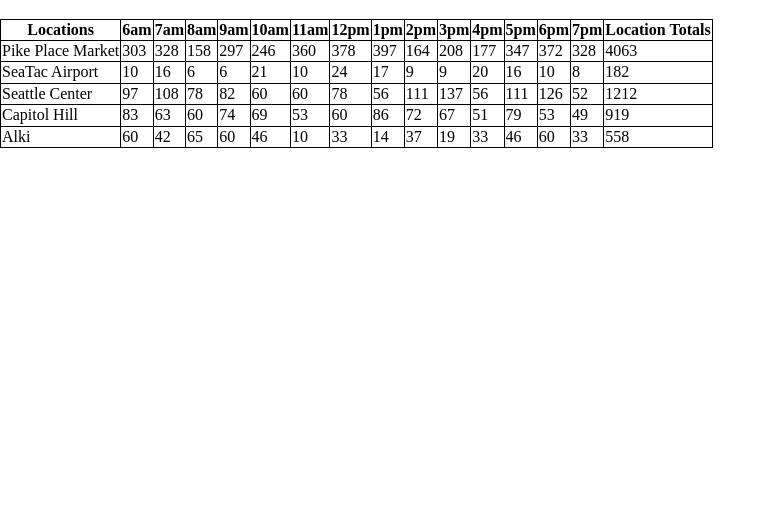
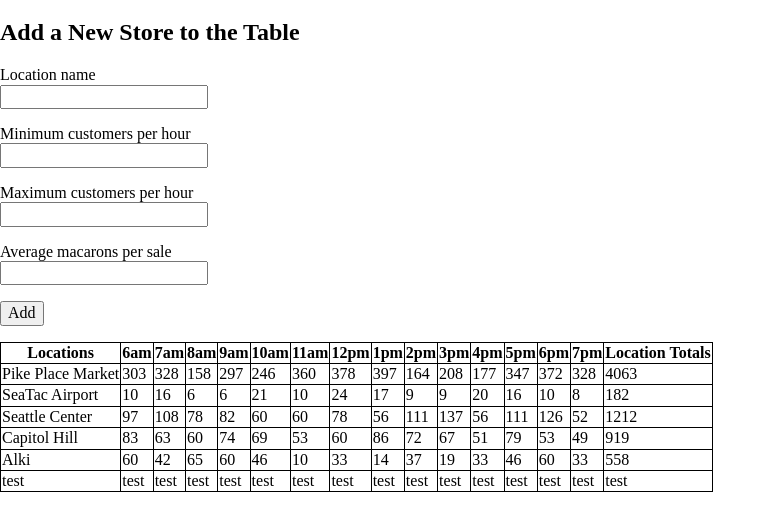
Before and after one commit to sarahflynn/lab-salmon-cookies-ca, a plain HTML site: page index.html in a window 1280 px wide. Shown: the part 61-592 px from the top of the page, without its empty margins (0-776 px from the left). Drawn offline with Linux system fonts and the light colour scheme.

Commit message:
store form and store totals row (with hard coded content) appearing

```diff
--- a/index.html
+++ b/index.html
@@ -14,8 +14,10 @@
 
     <script src="js/html.js"></script>
     <script src="js/stores-api.js"></script>
+    <script src="js/components/totals.js"></script>
     <script src="js/components/store-row.js"></script>
     <script src="js/components/stores-table.js"></script>
+    <script src="js/components/store-form.js"></script>
     <script src="js/components/app.js"></script>
     <script src="js/index.js"></script>
 </body>
--- a/js/components/app.js
+++ b/js/components/app.js
@@ -4,6 +4,7 @@
     let html = module.html;
     let storesApi = module.storesApi;
     let StoresTable = module.StoresTable;
+    let StoreForm = module.StoreForm;
 
     let template = function() {
         return html`
@@ -23,7 +24,11 @@
             let storesTable = new StoresTable ({
                 stores: stores
             });
+            let storeForm = new StoreForm ({
+                stores: stores
+            });
             console.log(stores);
+            main.appendChild(storeForm.render());
             main.appendChild(storesTable.render());
             return dom;
         }
--- /dev/null
+++ b/js/components/store-form.js
@@ -0,0 +1,85 @@
+'use strict';
+
+(function(module){
+
+    let html = module.html;
+
+    let template = function() {
+        return html`
+        <h2>Add a New Store to the Table</h2>
+            <form id="form">
+                <p>
+                    <label>Location name <br />
+                        <input type="text" name="name">
+                    </label>
+                </p>
+                <p>
+                    <label> Minimum customers per hour <br />
+                        <input type="number" name="min">
+                    </label>
+                </p>
+                <p>
+                    <label>Maximum customers per hour <br />
+                        <input type="number" name="max">
+                    </label>
+                </p>
+                <p>
+                    <label>Average macarons per sale <br />
+                        <input type="number" name="avg">
+                    </label>
+                </p>
+                <p>
+                    <button type="submit">Add</button>
+                </p>
+
+            </form>
+        `;
+    };
+
+    class StoreForm {
+        constructor(props) {
+            this.onAdd = props.onAdd;
+        }
+
+        render() {
+            let dom = template(this.store);
+
+            let form = dom.querySelector('form');
+
+            form.addEventListener('submit', (event) => {
+
+                event.preventDefault();
+
+                console.log('submit listener working');
+
+                let elements = form.elements;
+
+                let store = {
+                    name: elements.name.value,
+                    min: elements.min.value,
+                    max: elements.max.value,
+                    avg: elements.avg.value
+                };
+
+                console.log('storeObject', store);
+
+                // try {
+                //     error.textContent = '';
+                //     onStoreAdded(store);
+                //     form.reset();
+                //     document.activeElement.blur();
+                // }
+                // catch (err) {
+                //     error.textContent = err.message;
+                //     console.error(err);
+                // }
+
+            });
+
+            return dom;
+        }
+    }
+
+    module.StoreForm = StoreForm;
+
+})(window.module = window.module || {});
--- a/js/components/store-row.js
+++ b/js/components/store-row.js
@@ -6,7 +6,6 @@
 
     let template = function(store) {
         return html`
-
 
             <tbody id="table-body">
                 <tr>
--- a/js/components/stores-table.js
+++ b/js/components/stores-table.js
@@ -4,6 +4,7 @@
 
     let html = module.html;
     let StoreRow = module.StoreRow;
+    let Totals = module.Totals;
 
     let template = function() {
         return html`
@@ -34,6 +35,8 @@
         `;
     };
 
+    console.log('table totals', Totals);
+
     class StoresTable {
         constructor(props) {
             this.stores = props.stores;
@@ -46,6 +49,13 @@
             this.table.appendChild(storeRow.render());
         }
 
+        updateTotals(stores) {
+            let totals = new Totals ({
+                stores: stores
+            });
+            this.table.appendChild(totals.render());
+
+        }
 
         render() {
             let stores = this.stores;
@@ -56,6 +66,8 @@
                 this.updateStore(stores[i]);
             }
 
+            this.updateTotals(stores);
+
             return dom;
         }
     }
--- /dev/null
+++ b/js/components/totals.js
@@ -0,0 +1,53 @@
+'use strict';
+
+(function(module) {
+
+    let html = module.html;
+
+
+    let template = function(totals) {
+        return html`
+            <tfoot id="foot">
+                <tr>
+                    <td>test</td>
+                    <td>test</td>
+                    <td>test</td>
+                    <td>test</td>
+                    <td>test</td>
+                    <td>test</td>
+                    <td>test</td>
+                    <td>test</td>
+                    <td>test</td>
+                    <td>test</td>
+                    <td>test</td>
+                    <td>test</td>
+                    <td>test</td>
+                    <td>test</td>
+                    <td>test</td>
+                    <td class="grand-total">test</td>
+                </tr>
+            </tfoot>
+        `;
+    };
+
+    function getTotals(stores) {
+
+    }
+
+    class Totals {
+        constructor(props) {
+            this.totals = getTotals(props.stores);
+            console.log(this.totals);
+        }
+
+        render() {
+            let dom = template(this.totals);
+            return dom;
+        }
+    }
+
+    module.Totals = Totals;
+
+    console.log('totals totals', Totals);
+
+})(window.module = window.module || {});
--- a/js/stores-api.js
+++ b/js/stores-api.js
@@ -77,6 +77,7 @@
         }
         totals.push(total);
     }
+    console.log('totals', totals);
 
     let grandTotal = totally(totals);
 
@@ -85,15 +86,17 @@
         for(let j = 0; j < 14; j++) {
             grandTotal += totals[j];
         }
+
         return grandTotal;
     }
+    console.log('grandTotal', grandTotal);
 
     module.totals = {
         name: 'Totals',
         macaronsPerHour: totals,
         storeTotals: grandTotal
     };
-    console.log(module.totals);
+    console.log('module.totals', module.totals);
 
     function addMacaronsPerHour(store) {
         customers(store);
```
Lines whose indentation alone changed are shown as unchanged.
